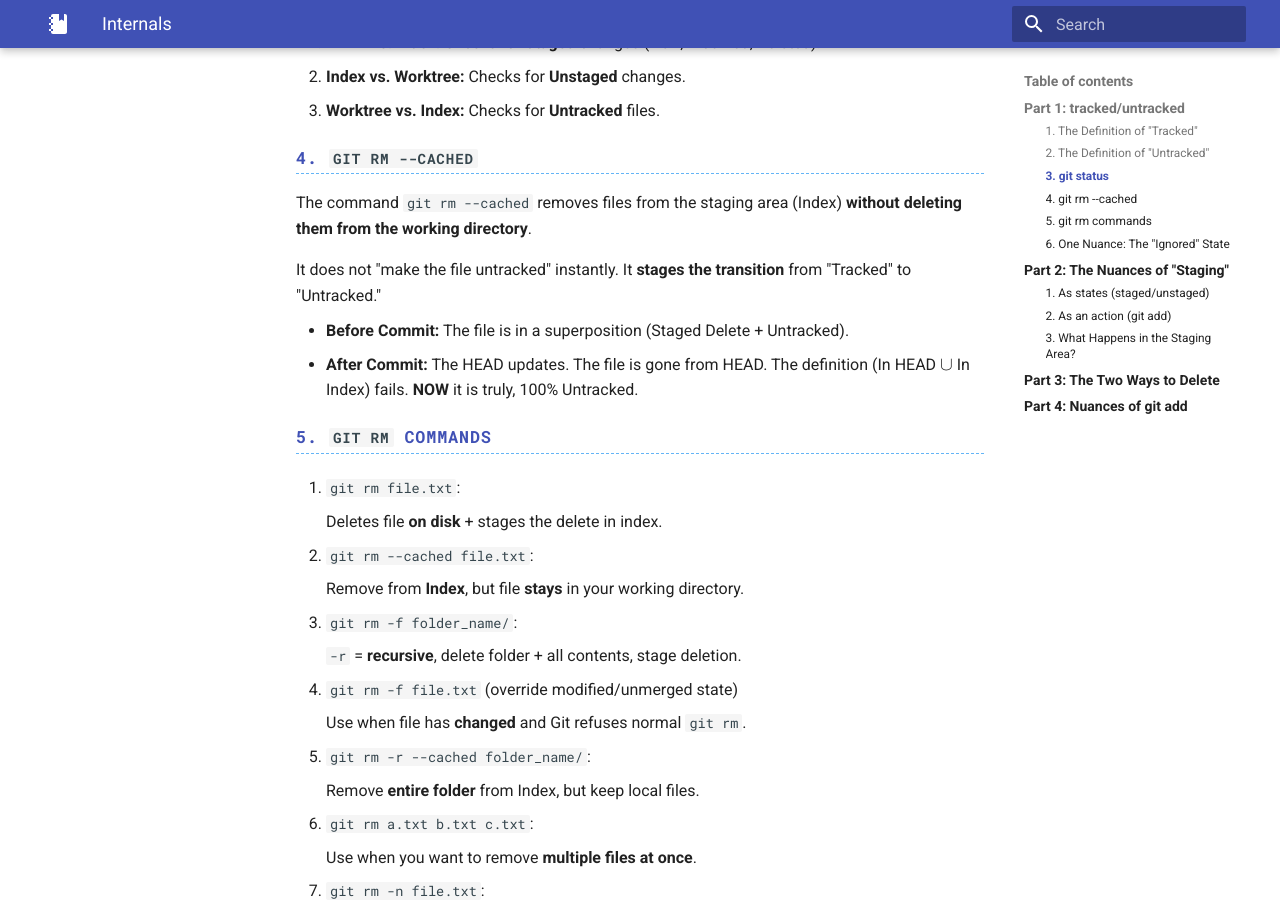
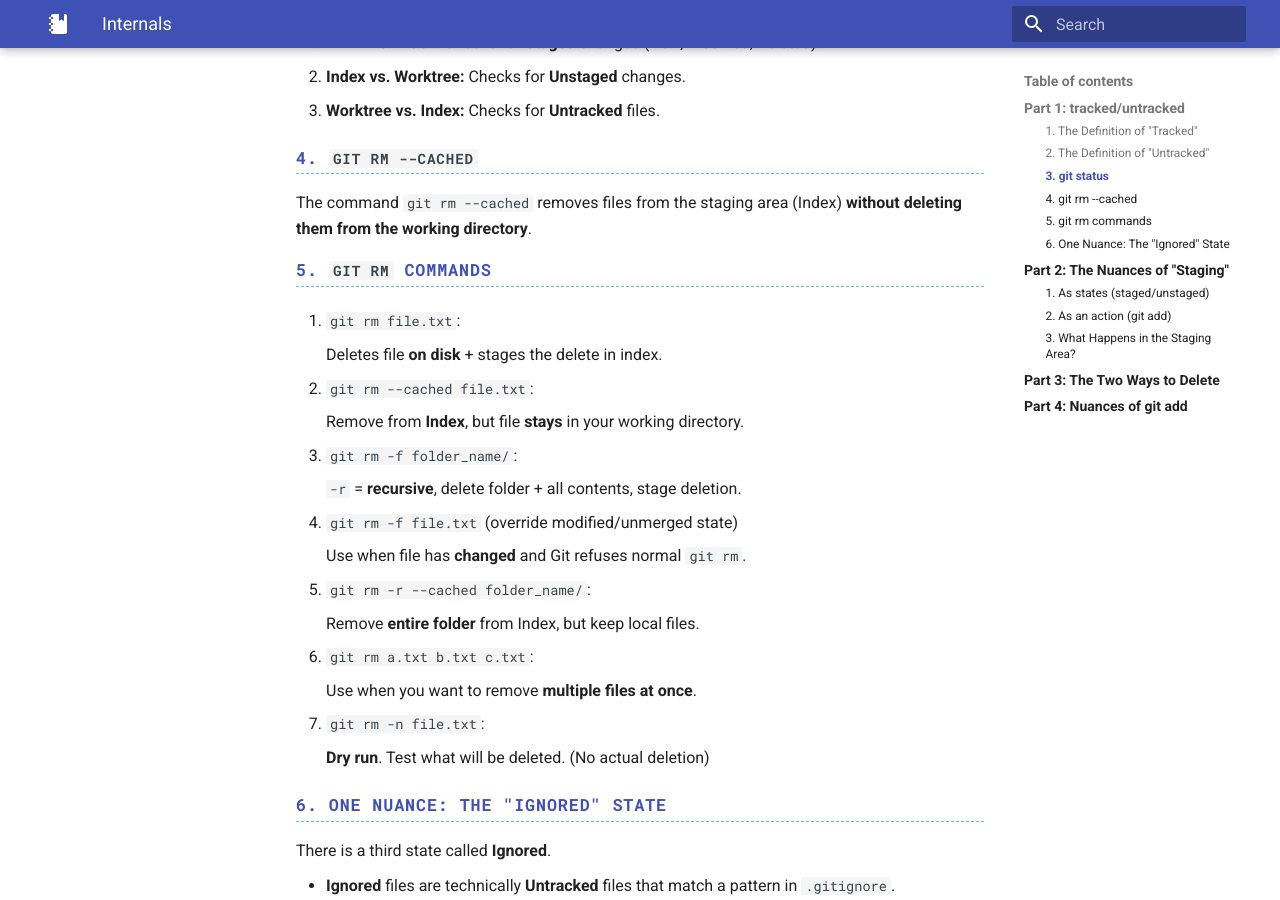
Before and after one commit to yang-qihang/my-blog-subsite-notes, an MkDocs documentation site: the page built from docs/cs/tooling/git/internals.md, in a window 1280 px wide and 900 px high, scrolled down 764 px. Built offline with MkDocs 1.6.1 and Material for MkDocs 9.7.7, drawn with Linux system fonts in a browser that asks for light colours.

Commit message:
remove misleading explanation about how git rm --cached change the state of a file into untracked(immediate), and change a slight md syntax issue

```diff
--- a/docs/cs/tooling/git/internals.md
+++ b/docs/cs/tooling/git/internals.md
@@ -30,13 +30,6 @@ When you run `git status`, Git performs a **3-Way Comparison**:
 
 ### 4. `git rm --cached`
 The command `git rm --cached` removes files from the staging area (Index) **without deleting them from the working directory**.
-
-It does not "make the file untracked" instantly.
-It **stages the transition** from "Tracked" to "Untracked."
-
-- **Before Commit:** The file is in a superposition (Staged Delete + Untracked).
-
-- **After Commit:** The HEAD updates. The file is gone from HEAD. The definition (In HEAD $\cup$ In Index) fails. **NOW** it is truly, 100% Untracked.
 
 ### 5. `git rm` commands
 
```
Also changed, not shown: docs/cs/tooling/git/extra-details.md (+1 -1 lines).
